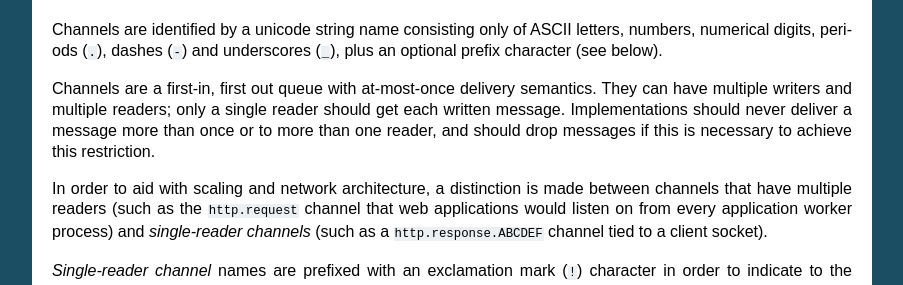
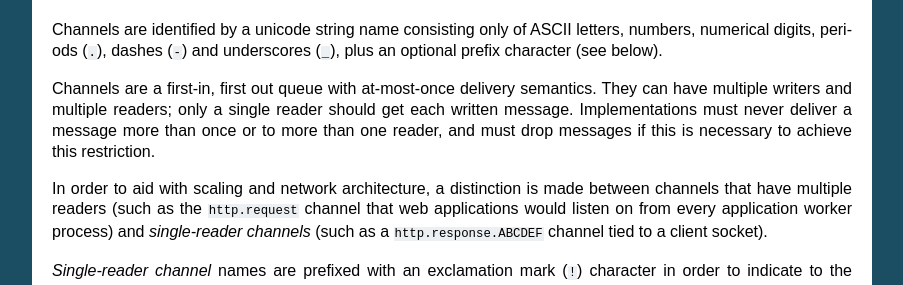
Before and after one commit to phillipchain/DjangoChannels, a Sphinx documentation site: the page built from docs/asgi.rst, in a window 1280 px wide and 900 px high, scrolled down 1344 px. Shown: the part 180-465 px from the top of the window, without its empty margins (198-1101 px from the left). Built offline with Sphinx 7.4.7, drawn with Linux system fonts in a browser that asks for light colours; some of the changed text lies outside the part shown.

Commit message:
MUST is preferable to SHOULD

```diff
--- a/docs/asgi.rst
+++ b/docs/asgi.rst
@@ -104,9 +104,9 @@ and underscores (``_``), plus an optional prefix character (see below).
 
 Channels are a first-in, first out queue with at-most-once delivery
 semantics. They can have multiple writers and multiple readers; only a single
-reader should get each written message. Implementations should never
-deliver a message more than once or to more than one reader, and should
-drop messages if this is necessary to achieve this restriction.
+reader should get each written message. Implementations must never deliver
+a message more than once or to more than one reader, and must drop messages if
+this is necessary to achieve this restriction.
 
 In order to aid with scaling and network architecture, a distinction
 is made between channels that have multiple readers (such as the
@@ -259,7 +259,7 @@ receive messages in channel order.
 Specification Details
 =====================
 
-A *channel layer* should provide an object with these attributes
+A *channel layer* must provide an object with these attributes
 (all function arguments are positional):
 
 * ``send(channel, message)``, a callable that takes two arguments; the
@@ -408,10 +408,10 @@ different requests on the same connection different reply channels, and
 correctly multiplex the responses back into the same stream as they come in.
 The HTTP version is available as a string in the request message.
 
-HTTP/2 Server Push responses are included, but should be sent prior to the
-main response, and you should check for ``http_version = 2`` before sending
-them; if a protocol server or connection incapable of Server Push receives
-these, it should simply drop them.
+HTTP/2 Server Push responses are included, but must be sent prior to the
+main response, and applications must check for ``http_version = 2`` before
+sending them; if a protocol server or connection incapable of Server Push
+receives these, it must drop them.
 
 The HTTP specs are somewhat vague on the subject of multiple headers;
 RFC7230 explicitly says they must be merge-able with commas, while RFC6265
```
